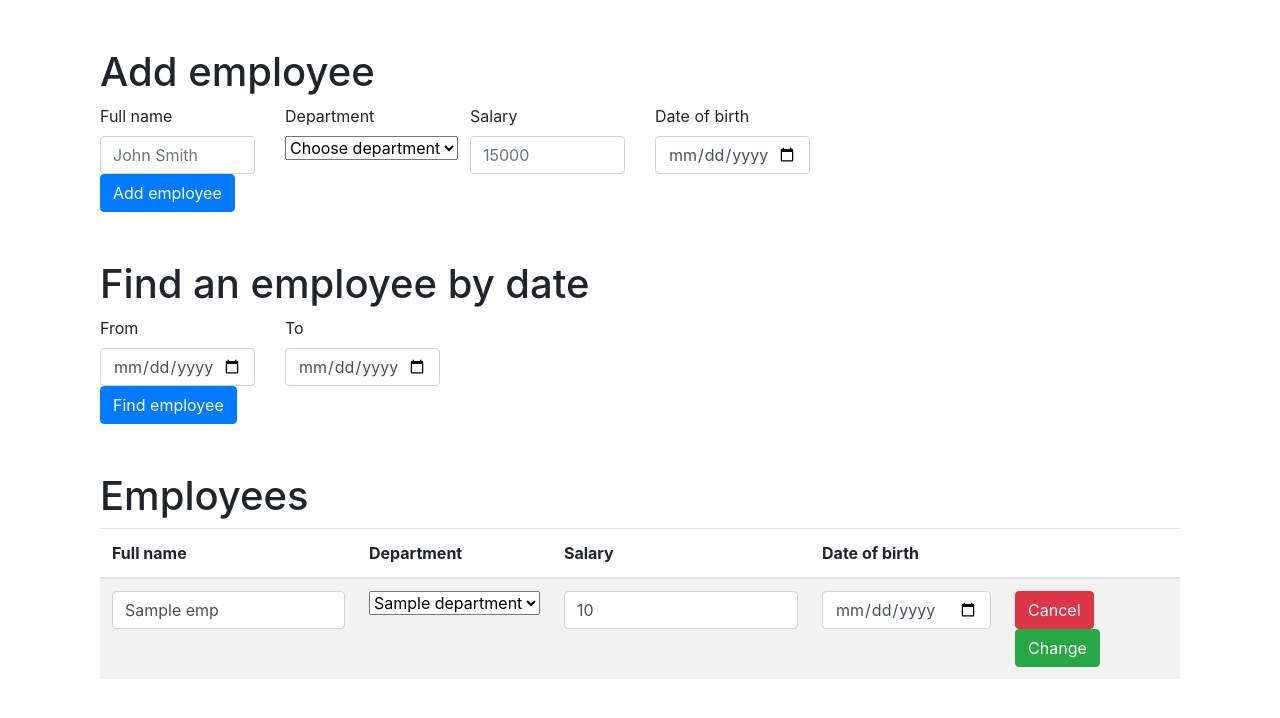
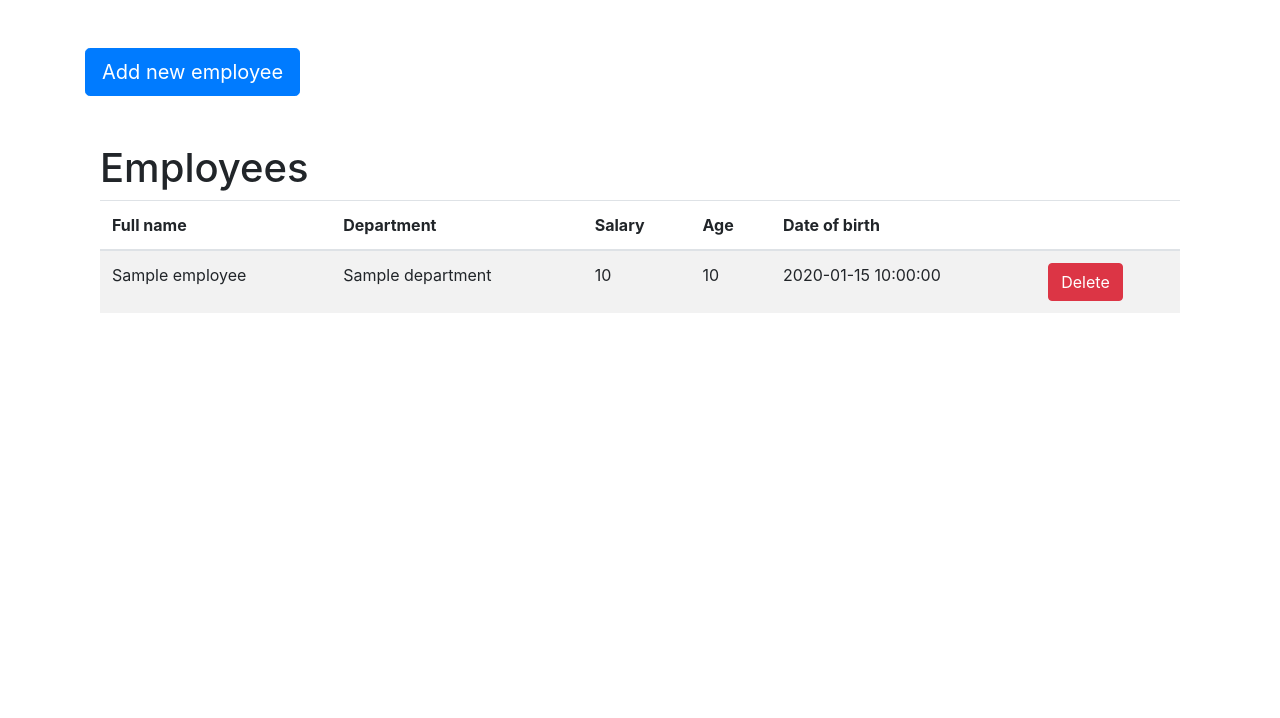
Before and after one commit to aer0z/PythonEpam2021, a Flask app: template department_app/templates/employees.html in a window 1280 px wide. Shown: the part 56-774 px from the top of the page. Run offline with Flask 2, Linux system fonts and the light colour scheme; the template is opened without the code that fills it: most values are stand-ins (such as "Sample title", 1, 10 or a date in 2020); parts of the project's set-up code (start-up, migrations or seed data) failed here and were passed over; some libraries are stand-ins or nearby versions.

Commit message:
Employees functional added

```diff
--- a/department_app/models/employee_model.py
+++ b/department_app/models/employee_model.py
@@ -1,5 +1,6 @@
 from department_app import db
 from department_app.models.department_model import Department
+from uuid import uuid4
 
 
 class Employee(db.Model):
@@ -9,6 +10,7 @@ class Employee(db.Model):
     """
     __table_args__ = {'extend_existing': True}
     id = db.Column(db.Integer, primary_key=True)
+    uuid = db.Column(db.String(length=36), unique=True, nullable=False, default=uuid4)
     name = db.Column(db.String(50), nullable=False)
     birth_date = db.Column(db.Date, nullable=False)
     salary = db.Column(db.Float, nullable=False)
--- a/department_app/service/__init__.py
+++ b/department_app/service/__init__.py
@@ -1,2 +1,3 @@
 from . import auth_service
 from . import department_service
+from . import employee_service
--- a/department_app/templates/employees.html
+++ b/department_app/templates/employees.html
@@ -1,61 +1,12 @@
 {% extends 'base.html'%}
 {% block title %}Employees{% endblock %}
 {% block content%}
-<div class="container mt-5">
-        <h1>Add employee</h1>
-      <form method="post" class="row g-3 needs-validation" novalidate>
-                <div class="col-md-2">
-                  <label for="validationCustom01" class="form-label">Full name</label>
-                  <input type="text"  name="name" class="form-control" id="validationCustom01" placeholder="John Smith" required>
-                </div>
-                <div class="col-md-2">
-                  <label for="validationCustom04" class="form-label">Department</label>
-                  <select name="department" class="form-select" id="validationCustom04" required>
-                    <option selected disabled value="">Choose department</option>
-                      {% for dnt in departments %}
-                          <option>{{ dnt.department }}</option>
-                      {% endfor %}
-                  </select>
-                  <div class="invalid-feedback">
-                    Please select a valid state.
-                  </div>
-                </div>
-                <div class="col-md-2">
-                  <label for="validationCustom05" class="form-label">Salary</label>
-                  <input name="salary" type="text" class="form-control" id="validationCustom05" placeholder="15000" required>
-                  <div class="invalid-feedback">
-                    Please provide a valid salary.
-                  </div>
-                </div>
 
-
-                  <div class="col-md-2">
-                    <label for="validationCustom05" class="form-label">Date of birth</label>
-                    <input name="birth_date" id="validationCustom06" type="date" class="form-control">
-                  </div>
-
-
-              <div class="col-12">
-                <button class="btn btn-primary" type="submit">Add employee</button>
-              </div>
-      </form>
- </div>
-<div class="container mt-5">
-    <h1>Find an employee by date</h1>
-     <form id="find_by_date" method="post" class="row g-3 needs-validation" novalidate>
-        <div class="col-md-2">
-                    <label for="validationCustom05" class="form-label">From</label>
-                    <input name="From" id="validationCustom0" type="date" class="form-control">
-        </div>
-         <div class="col-md-2">
-                    <label for="validationCustom05" class="form-label">To</label>
-                    <input name="To" id="validationCustom1" type="date" class="form-control">
-        </div>
-         <div class="col-12">
-                <button class="btn btn-primary" type="submit">Find employee</button>
-              </div>
-     </form>
-</div>
+<br/>
+<br/>
+<a href="{{ url_for('page.add_employee') }}" class="add_new">
+    <button type="button" class="btn btn-primary btn-lg">Add new employee</button>
+</a>
 <div class="container mt-5">
     <h1>Employees</h1>
     <table id="data" class="table table-striped">
@@ -64,47 +15,45 @@
             <th>Full name</th>
             <th>Department</th>
             <th>Salary</th>
+            <th>Age</th>
             <th>Date of birth</th>
             <th></th>
         </tr>
         </thead>
         <tbody>
-              {% for emp in employees %}
-              {% if emp.id == id %}
-                  <form method="post" class="row g-3 needs-validation" novalidate>
+        {% for employee in employees %}
             <tr>
-                                  <td><input type="text"  name="new_name" class="form-control" id="validationCustom08" value="{{ emp.name }}" required></td>
-                                  <td><select name="new_department" class="form-select" id="validationCustom09"  required>
-                                    <option selected >{{ emp.department }}</option>
-                                      {% for dnt in departments %}
-                                        {% if dnt.department != emp.department %}
-                                          <option>{{ dnt.department }}</option>
-                                        {% endif %}
-                                      {% endfor %}
-                                  </select></td>
-                                    <td><input name="new_salary" type="text" class="form-control" id="validationCustom10" value="{{ emp.salary }}" required></td>
-                                    <td><input name="new_birth_date" id="validationCustom11" type="date" class="form-control" value="{{ emp.birth_date }}"></td>
+                <td>{{ employee.name }}</td>
+                <td>{{ employee.department.department}}</td>
+                <td>{{ employee.salary }}</td>
+                <td>{{ employee.age }}</td>
+                <td>{{ employee.birth_date}}</td>
                 <td>
-                                 <a href="/employees" class="btn btn-danger">Cancel</a>
-                                <button class="btn btn-success" type="submit">Change</button>
+                    <input type="button" data-id="{{employee.uuid }}" class="btn btn-danger" value="Delete">
                 </td>
 
             </tr>
+        {% endfor %}
+        <div class="delete_window" style="display: none">
+            <form id='del' action="" method="post">
+                <p>Please confirm delete employee</p>
+                <input type="submit" class="btn btn-primary" value="Yes">
+                <input type="button" class="btn btn-secondary" value="Cancel">
             </form>
-              {% else %}
-                <tr>
-                  <td>{{ emp.name }}</td>
-                  <td>{{ emp.department }}</td>
-                    <td>{{ emp.salary }}</td>
-                    <td>{{ emp.birth_date }}</td>
-                    <td>
-                 <a href="/employees/{{ emp.id }}/del" class="btn btn-danger">Delete</a>
-                <a href="/employees/{{ emp.id }}/edit" class="btn btn-success">Edit</a>
-              </td>
-                </tr>
-                {% endif %}
-              {% endfor %}
+        </div>
         </tbody>
     </table>
 </div>
+<script src="https://code.jquery.com/jquery-3.6.0.min.js"></script>
+<script>
+    $('input.btn-danger').click(function () {
+        $('form#del').attr('action', `/employees/delete/${this.dataset.id}`);
+        $('div.delete_window').show();
+        $('.b-popup').show();
+    });
+    $('input.btn-secondary').click(function () {
+        $('div.delete_window').hide();
+        $('.b-popup').hide();
+    });
+</script>
 {% endblock %}
```
Also changed, not shown: department_app/service/employee_service.py (added, +77 -0 lines), department_app/templates/add_employee.html (added, +44 -0 lines), department_app/templates/departments.html (+4 -7 lines), department_app/views/views_employee.py (+45 -5 lines). Lines whose indentation alone changed are shown as unchanged.
